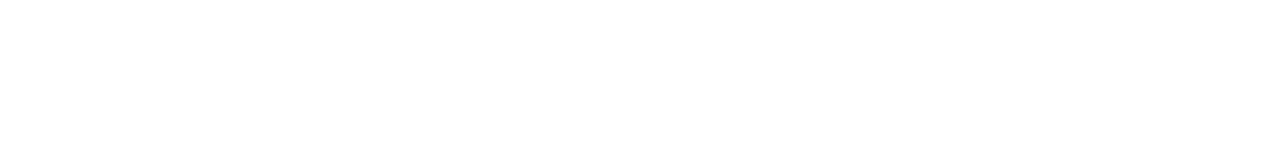
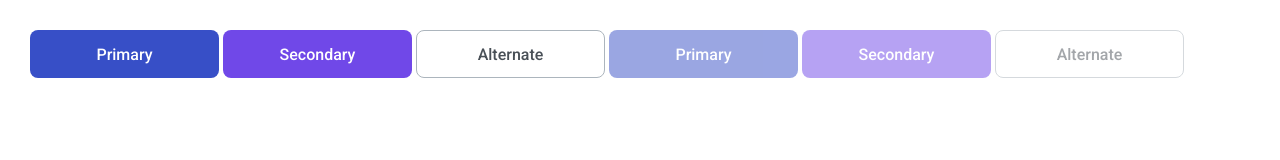
Before and after one commit to js-tasks-ru/htmlcss-20220120_kato-balakina, a website: page 03-lection1/01-button/index.html in a window 1280 px wide. Drawn offline with Linux system fonts and the light colour scheme.

Commit message:
feat(03.01): add button component

```diff
--- a/03-lection1/01-button/button.css
+++ b/03-lection1/01-button/button.css
@@ -1 +1,44 @@
-/* Стилизация кнопки */
+.button {
+    width: 189px;
+    height: 48px;
+    border-radius: 8px;
+    cursor: pointer;
+    font-weight: 500;
+    font-size: 16px;
+    line-height: 19px;
+    transition: opacity 200ms ease-in-out, background 200ms ease-in-out;
+}
+
+.button_primary {
+    background-color: var(--primary);
+    color: var(--white);
+}
+
+.button_primary:hover {
+    background-color: var(--primary-dark);
+}
+
+.button_secondary {
+    background-color: var(--secondary);
+    color: var(--white);
+}
+
+.button_secondary:hover {
+    background-color: var(--secondary-dark);
+}
+
+.button_alternate {
+    background-color: var(--white);
+    color: var(--text-color);
+    border: 1px solid var(--border-color);
+}
+
+.button_alternate:hover {
+    background-color: var(--white);
+    border: 1px solid var(--border-color-dark);
+}
+
+.button_disabled {
+    opacity: 0.5;
+    pointer-events: none;
+}
--- a/03-lection1/01-button/index.html
+++ b/03-lection1/01-button/index.html
@@ -2,10 +2,17 @@
 <!-- Страница с кнопкой -->
 <html lang="ru">
     <head>
+        <title>Кнопка</title>
+        <link rel="stylesheet" href="../../assets/css/reset.css">
         <link rel="stylesheet" href="../../assets/css/main.css">
         <link rel="stylesheet" href="./button.css">
     </head>
-    <body>
-
+    <body class="gallery">
+        <button class="button button_primary">Primary</button>
+        <button class="button button_secondary">Secondary</button>
+        <button class="button button_alternate">Alternate</button>
+        <button class="button button_primary button_disabled">Primary</button>
+        <button class="button button_secondary button_disabled">Secondary</button>
+        <button class="button button_alternate button_disabled">Alternate</button>
     </body>
 </html>
--- a/assets/css/main.css
+++ b/assets/css/main.css
@@ -17,8 +17,21 @@
 
     --primary: var(--blue);
     --secondary: var(--purple);
+
+    --border-color: var(--grey-3);
+    --text-color: var(--grey-4);
+
+    --primary-dark: #2342C0; /* FIXME: color-mod */
+    --secondary-dark: #5028C6; /* FIXME: color-mod */
+
+    --border-color-dark: #212429;  /* FIXME: color-mod */
+
 }
 
 * {
     font-family: 'Roboto', sans-serif;
 }
+
+.gallery {
+    padding: 30px;
+}
--- /dev/null
+++ b/assets/css/reset.css
@@ -0,0 +1,55 @@
+/* http://meyerweb.com/eric/tools/css/reset/
+   v2.0 | 20110126
+   License: none (public domain)
+*/
+
+html, body, div, span, applet, object, iframe,
+h1, h2, h3, h4, h5, h6, p, blockquote, pre,
+a, abbr, acronym, address, big, cite, code,
+del, dfn, em, img, ins, kbd, q, s, samp,
+small, strike, strong, sub, sup, tt, var,
+b, u, i, center,
+dl, dt, dd, ol, ul, li,
+fieldset, form, label, legend,
+table, caption, tbody, tfoot, thead, tr, th, td,
+article, aside, canvas, details, embed,
+figure, figcaption, footer, header, hgroup,
+menu, nav, output, ruby, section, summary,
+time, mark, audio, video {
+    margin: 0;
+    padding: 0;
+    border: 0;
+    font-size: 100%;
+    font: inherit;
+    vertical-align: baseline;
+}
+/* HTML5 display-role reset for older browsers */
+article, aside, details, figcaption, figure,
+footer, header, hgroup, menu, nav, section {
+    display: block;
+}
+body {
+    line-height: 1;
+}
+ol, ul {
+    list-style: none;
+}
+blockquote, q {
+    quotes: none;
+}
+blockquote:before, blockquote:after,
+q:before, q:after {
+    content: '';
+    content: none;
+}
+table {
+    border-collapse: collapse;
+    border-spacing: 0;
+}
+
+/** Custom reset **/
+button {
+    border: none;
+    padding: 0;
+    margin: 0;
+}
```
